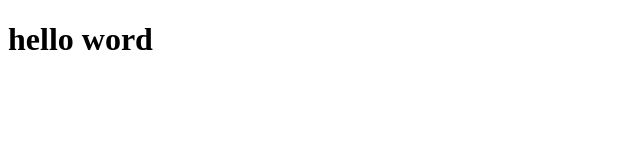
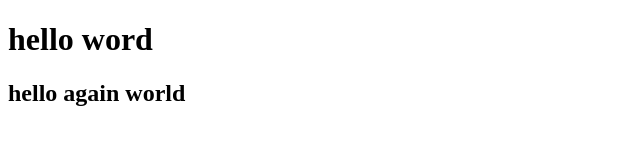
Before and after one commit to mahsa96ka/test, a plain HTML site: page index.html in a window 1280 px wide. Shown: the whole page, without its empty margins (0-640 px from the left). Drawn offline with Linux system fonts and the light colour scheme.

Commit message:
secound message

```diff
--- a/index.html
+++ b/index.html
@@ -8,5 +8,6 @@
 </head>
 <body>
     <h1>hello word</h1>
+    <h2>hello again world</h2>
 </body>
 </html>
```
